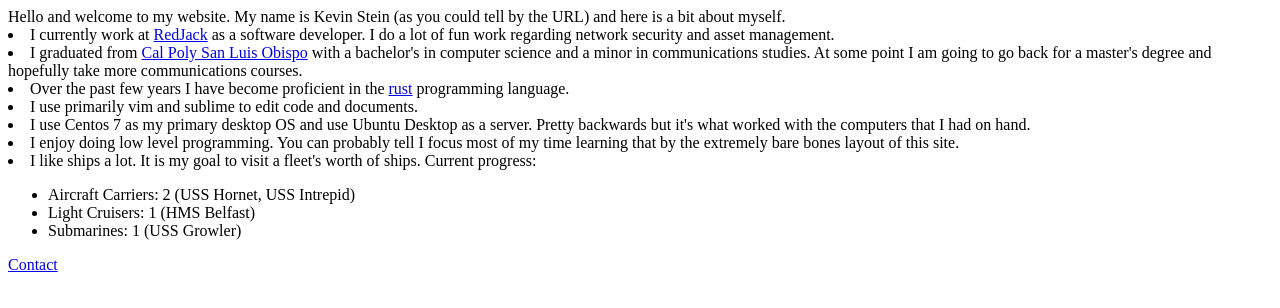
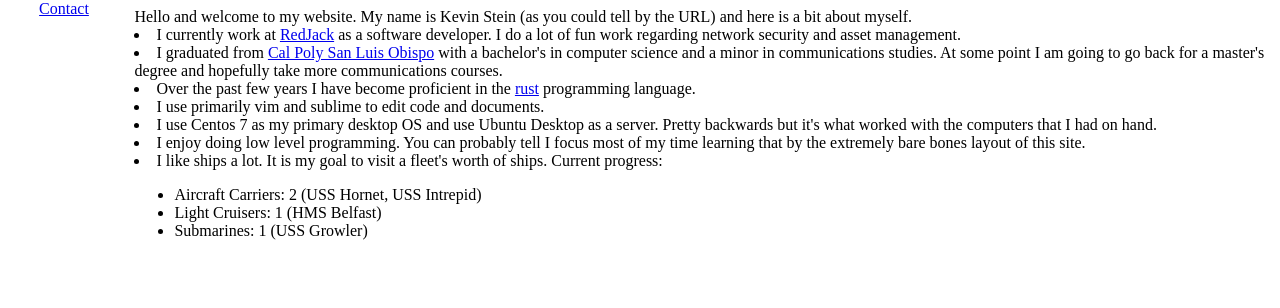
Before and after one commit to kestein/kestein.github.io, a plain HTML site: page index.html in a window 1280 px wide. Drawn offline with Linux system fonts and the light colour scheme.

Commit message:
Fun with divs

```diff
--- a/index.html
+++ b/index.html
@@ -1,11 +1,18 @@
 <html>
     <head>
+        <link rel="stylesheet" type="text/css" href="style/style.css" />
         <meta http-equiv="Content-Type" content="text/html; charset=utf-8" />
         <meta name="viewport" content="width=device-width, initial-scale=1" />
         <meta name="author" content="Kevin Stein"/>
         <title>Kevin Stein's Homepage</title>
     </head>
+
     <body>
+        <div>
+            <div id="sidebar" class="sidebar">
+                <a href=contact.html>Contact</a>
+            </div>
+            <div id="main" class="main">
                 Hello and welcome to my website. My name is Kevin Stein (as you could tell by the URL) and here is a bit about myself.
                 <li>I currently work at <a href=https://www.redjack.com/ target="_blank">RedJack</a> as a software developer. I do a lot of fun work regarding network security and asset management.</li>
                 <li>I graduated from <a href=https://www.calpoly.edu/ target="_blank">Cal Poly San Luis Obispo</a> with a bachelor's in computer science and a minor in communications studies. At some point I am going to go back for a master's degree and hopefully take more communications courses.</li>
@@ -19,6 +26,7 @@
                         <li>Light Cruisers: 1 (HMS Belfast)</li>
                         <li>Submarines: 1 (USS Growler)</li>
                    </ul>
-        <a href="contact.html">Contact</a>
+            </div>
+        </div>
     </body>
 </html>
--- /dev/null
+++ b/style/style.css
@@ -0,0 +1,14 @@
+.sidebar {
+    position: absolute;
+    left: 0;
+    top: 0;
+    width: 10%;
+    height: 100%;
+    text-align: center;
+    float: left;
+}
+.main {
+    float: right;
+    width: 90%;
+    padding-left: 15px;
+}
```
Lines whose indentation alone changed are shown as unchanged.
